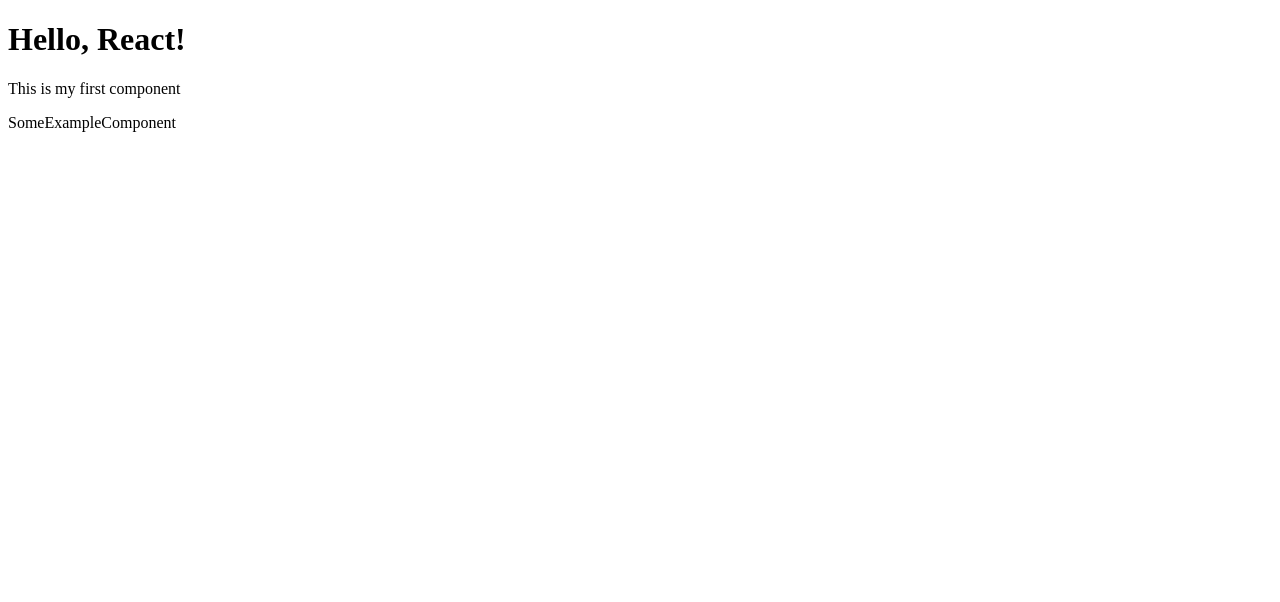
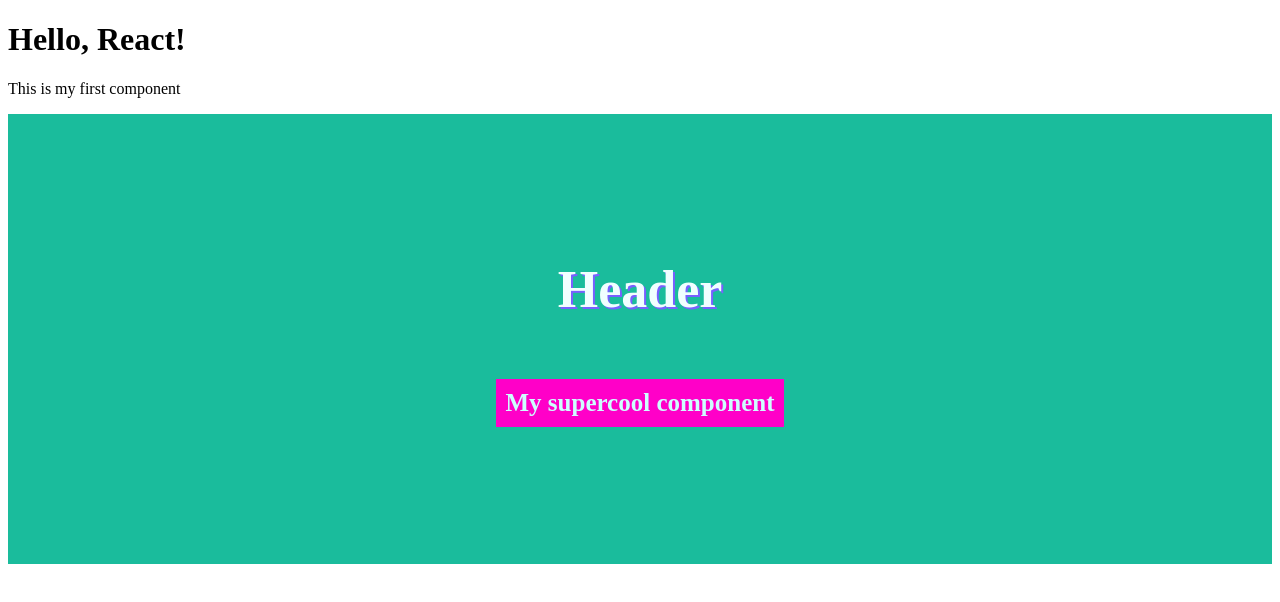
Before and after one commit to shrimptrimp/portfolio-project, a React (Create React App) app: page / in a window 1280 px wide. Shown: the top 602 px of the page. Built offline with nearby package versions, Linux system fonts and the light colour scheme.

Commit message:
fully functional component

```diff
--- a/src/components/example/someExampleComponent.tsx
+++ b/src/components/example/someExampleComponent.tsx
@@ -1,4 +1,5 @@
 import React from 'react'
+import styles from './someExampleComponent.module.scss'
 
 type SomeExampleComponentProps = {
 
@@ -6,9 +7,10 @@
 
 const SomeExampleComponent: React.FC<SomeExampleComponentProps> = () => {
   return (
-	<div>
-	  SomeExampleComponent
-	</div>
+	<div className={styles.container}>
+  <h1>Header</h1>
+  <p>My supercool component</p>
+</div>
   )
 }
 
```
